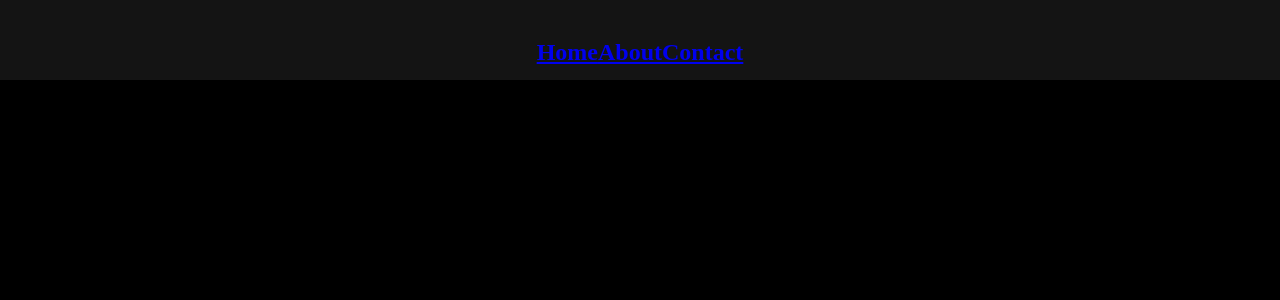
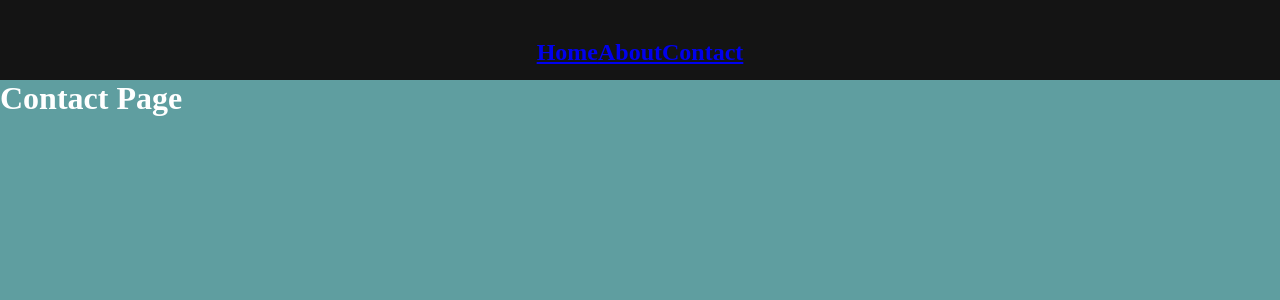
Before and after one commit to TbartocciDev/tommybartocci, a React (Create React App) app: page /contact in a window 1280 px wide. Before the commit this address had no page. Shown: the top 300 px of the page. Built offline with nearby package versions, Linux system fonts and the light colour scheme; a web font is replaced by a local one.

Commit message:
contact page added

```diff
--- a/src/App.js
+++ b/src/App.js
@@ -4,8 +4,10 @@ import { Data as appData } from './data';
 import { Routes, Route } from 'react-router-dom';
 
 import NavBar from './main/NavBar/NavBar';
+
 import HomePage from './main/Pages/HomePage/HomePage';
 import AboutPage from './main/Pages/AboutPage/AboutPage';
+import ContactPage from './main/Pages/ContactPage/ContactPage';
 
 function App() {
   return (
@@ -14,6 +16,7 @@ function App() {
       <Routes>
         <Route path='/' element={<HomePage/>}></Route>
         <Route path='/about' element={<AboutPage/>}></Route>
+        <Route path='/contact' element={<ContactPage/>}></Route>
       </Routes>
     </div>
   );
--- /dev/null
+++ b/src/main/Pages/ContactPage/ContactPage.css
@@ -0,0 +1,5 @@
+.ContactPage {
+    min-height: 100vh;
+    width: 100%;
+    background-color: cadetblue;
+}
--- /dev/null
+++ b/src/main/Pages/ContactPage/ContactPage.jsx
@@ -0,0 +1,11 @@
+import "./ContactPage.css"
+
+export default function ContactPage() {
+    return (
+        <main className="ContactPage">
+            <div className="content" id="page-content">
+                <h1>Contact Page</h1>
+            </div>
+        </main>
+    )
+}
```
